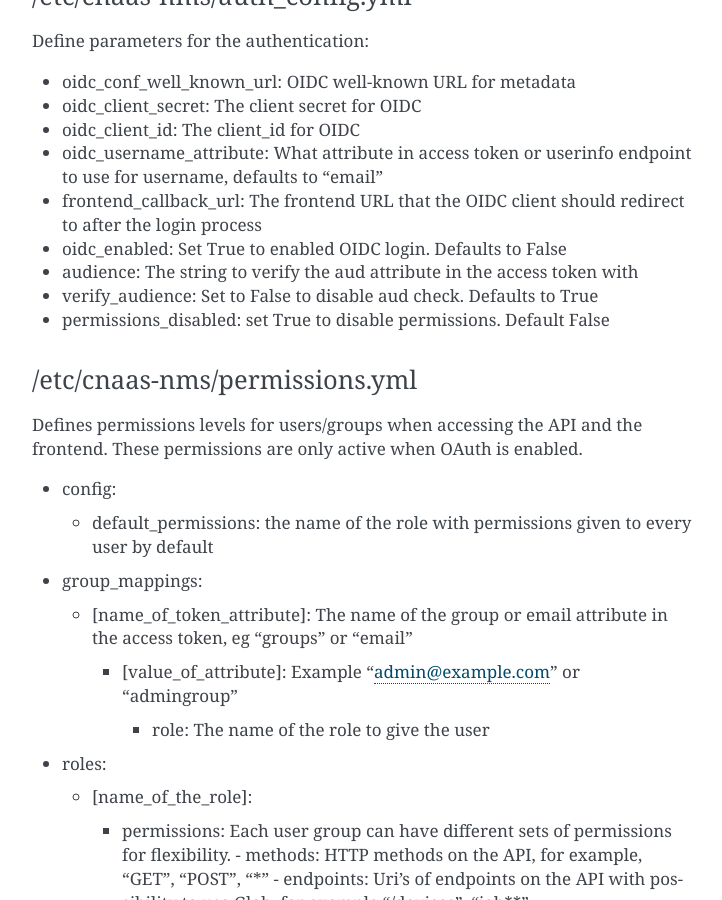
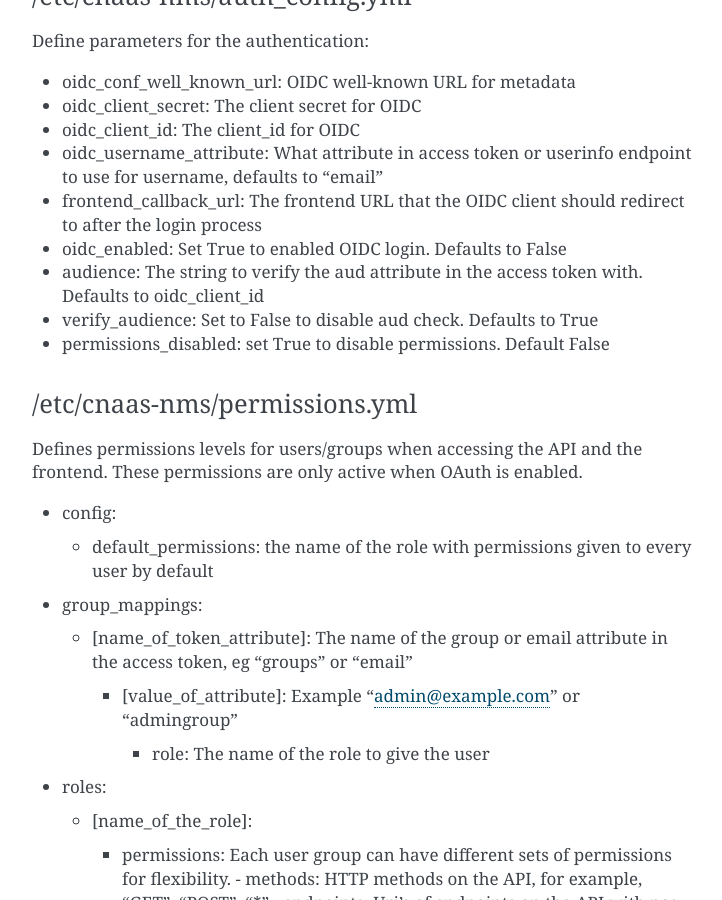
Before and after one commit to SUNET/cnaas-nms, a Sphinx documentation site: the page built from docs/configuration/index.rst, in a window 1280 px wide and 900 px high, scrolled down 1592 px. Shown: the whole window, without its empty margins (388-1110 px from the left). Built offline with Sphinx 7.4.7, drawn with Linux system fonts in a browser that asks for light colours.

Commit message:
fix(docker): derive the OIDC audience from the client id
The shipped auth_config.yml set audience to "client-id", the code
default for oidc_client_id. A deployment that sets OIDC_CLIENT_ID in
its environment kept "client-id" as the audience, so audience
verification would reject its tokens. Without the key, AUDIENCE falls
back to OIDC_CLIENT_ID.

```diff
--- a/docs/configuration/index.rst
+++ b/docs/configuration/index.rst
@@ -73,7 +73,7 @@ Define parameters for the authentication:
 - oidc_username_attribute: What attribute in access token or userinfo endpoint to use for username, defaults to "email"
 - frontend_callback_url: The frontend URL that the OIDC client should redirect to after the login process
 - oidc_enabled: Set True to enabled OIDC login. Defaults to False
-- audience: The string to verify the aud attribute in the access token with
+- audience: The string to verify the aud attribute in the access token with. Defaults to oidc_client_id
 - verify_audience: Set to False to disable aud check. Defaults to True
 - permissions_disabled: set True to disable permissions. Default False
 
```
Also changed, not shown: 1 other file.
